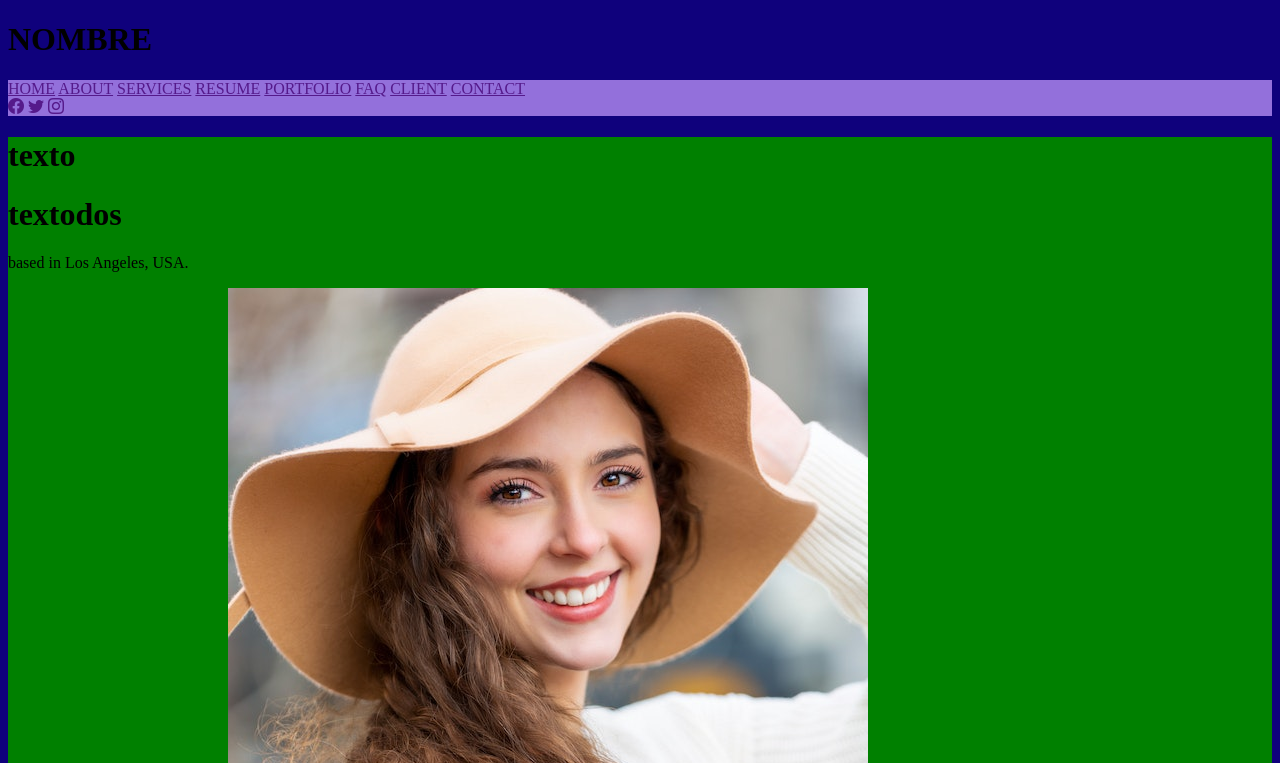
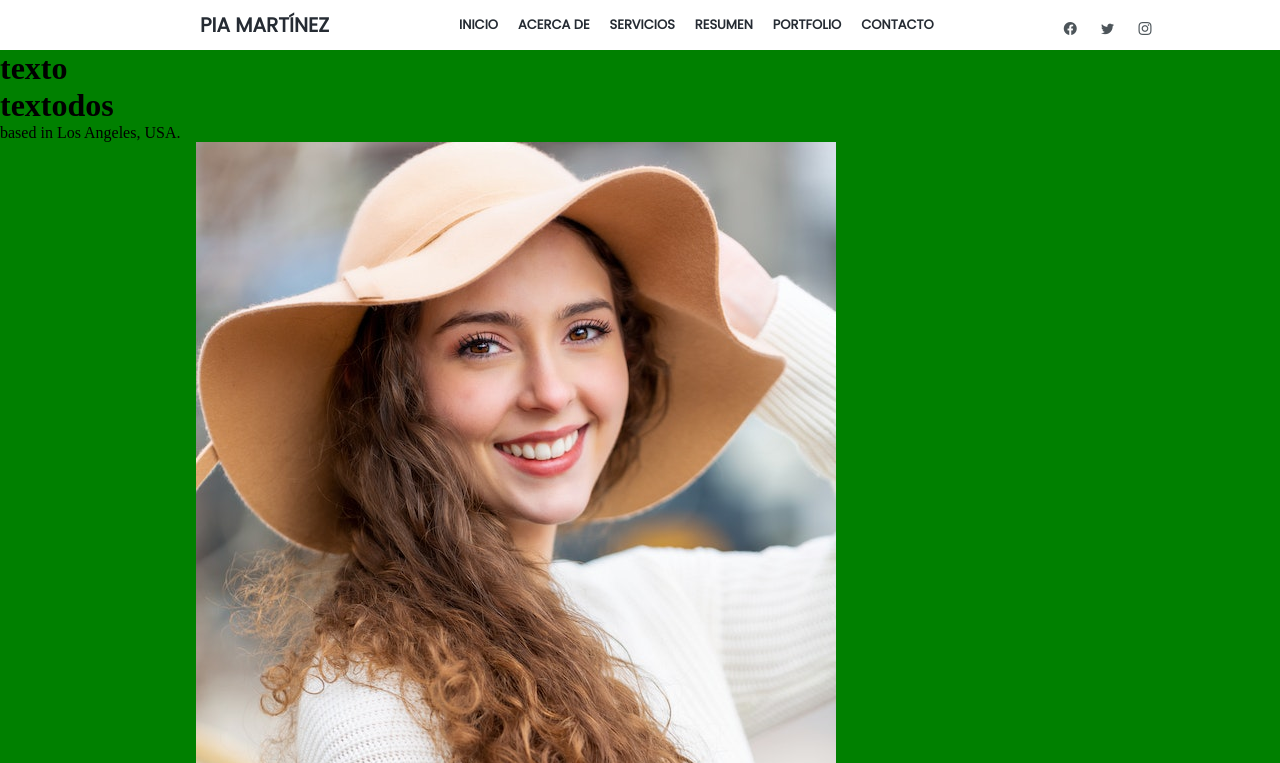
Before and after one commit to Pia87/TP-Portfolio, a plain HTML site: page index.html in a window 1280 px wide. Shown: the top 763 px of the page. Drawn offline with nearby package versions, Linux system fonts and the light colour scheme.

Commit message:
hice el estilo de header

```diff
--- a/css/estilo.css
+++ b/css/estilo.css
@@ -1,9 +1,58 @@
+@import url('https://fonts.googleapis.com/css2?family=Poppins&display=swap');
+
+*{
+    margin: 0;
+    padding: 0;
+}
+
+
+header{
+    display: flex;
+    background-color: #FFFFFF;
+    font-family: poppins;
+    height: 50px;
+
+}
+.título-menú{
+    margin-left: 100px;
+    padding: 10px 100px;
+    font-size: 20px;
+    color: #252B33;
+}
+a{
+    text-decoration: none;
+    padding: 0 10px;
+    font-size: 13px;
+    color: #252B33;
+
+
+
+}
+
 body{
     background-color: rgb(15, 1, 124);
 }
 nav{
-    background-color: mediumpurple;
+    display: flex;
+    margin: 0;
+    padding: 15px 20px;
+
 }
+.iconos-menu{
+    color: #4D555A;
+    padding: 0 10px;
+    margin-left: 100px;
+
+}
+
+.bi{
+    color: #4D555A;
+    width: 150px;
+}
+a:hover{
+    background-color: #dce0e2;
+}
+
 main{
     background-color: green;
 }
--- a/index.html
+++ b/index.html
@@ -11,19 +11,17 @@
 
 <body>
     <header>
-        <h1>NOMBRE</h1>
+        <h1 class="título-menú">PIA MARTÍNEZ</h1>
         <nav>
-            <a href="">HOME</a>
-            <a href="">ABOUT</a>
-            <a href="">SERVICES</a>
-            <a href="">RESUME</a>
-            <a href="">PORTFOLIO</a>
-            <a href="">FAQ</a>
-            <a href="">CLIENT</a>
-            <a href="">CONTACT</a>
-            <div>
-                <a href=""><i class="bi bi-facebook"></i></a>
-                <a href=""><i class="bi bi-twitter"></i></a>
+            <a href=""><b>INICIO</b></a>
+            <a href=""><b>ACERCA DE</b></a>
+            <a href=""><b>SERVICIOS</b></a>
+            <a href=""><b>RESUMEN</b></a>
+            <a href=""><b>PORTFOLIO</b></a>
+            <a href=""><b>CONTACTO</b></a>
+            <div class="iconos-menu">
+                <a  href=""><i class="bi bi-facebook"></i></a>
+                <a  href=""><i class="bi bi-twitter"></i></a>
                 <a href=""><i class="bi bi-instagram"></i></a>
 
             </div>
```
